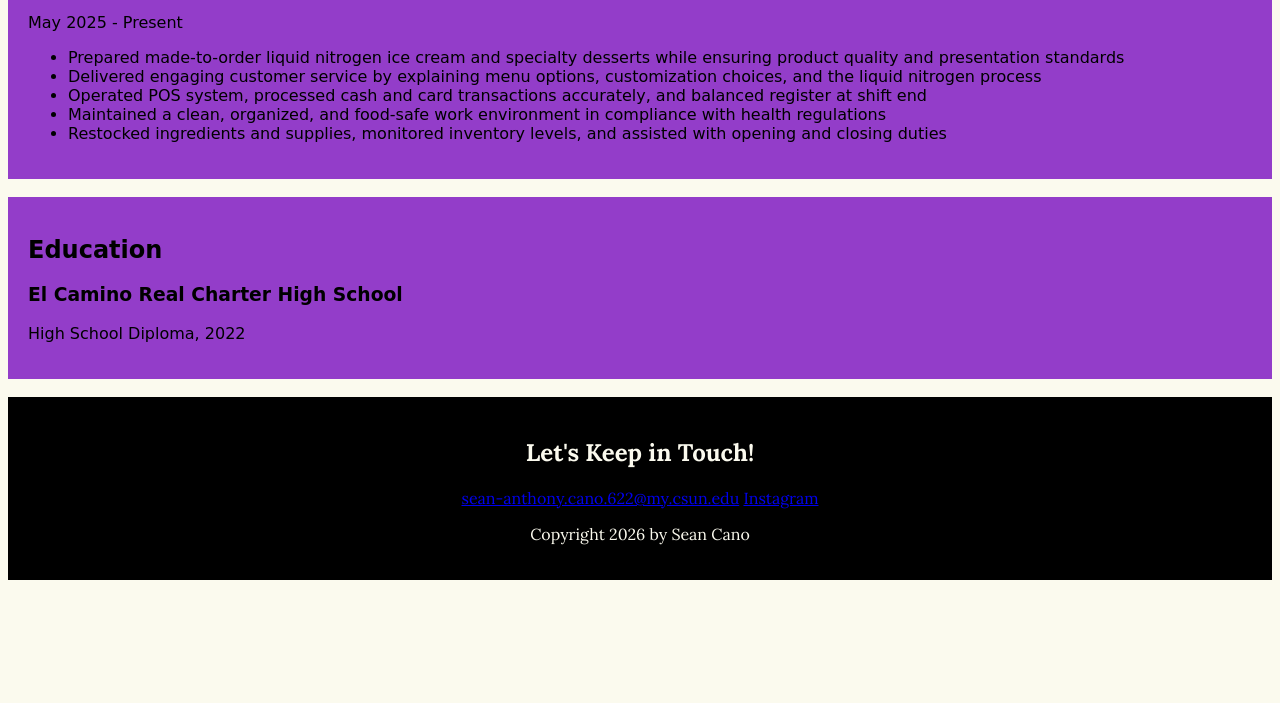
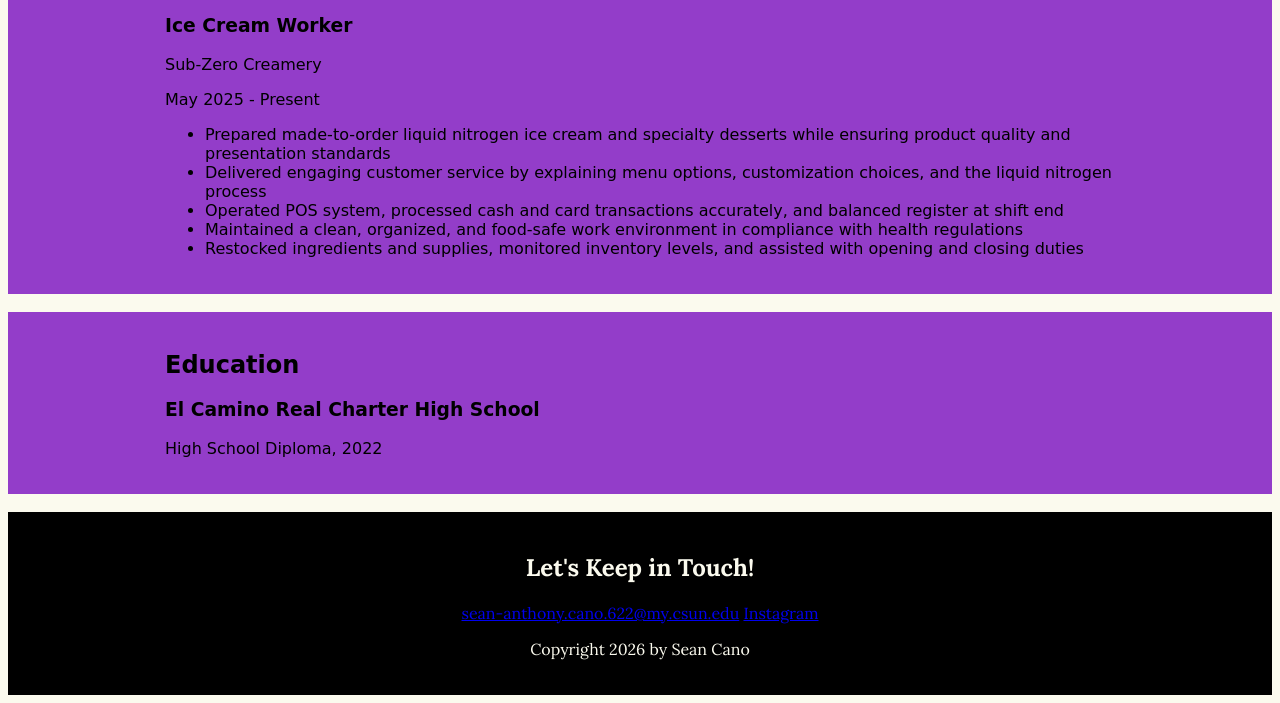
Before and after one commit to SeanC0313/Comp-484-HW7, a plain HTML site: page index.html in a window 1280 px wide. Shown: the part 844-1547 px from the top of the page. Before the commit the page ends 1432 px from the top, so only its background shows below. Drawn offline with Linux system fonts and the light colour scheme; a web font is replaced by a local one.

Commit message:
Step 2 done

```diff
--- a/css/styles.css
+++ b/css/styles.css
@@ -11,8 +11,8 @@ body {
     background: #FBFAEE;
 }
 
-content-wrap {
-    width: 950px;
+.content-wrap {
+    max-width: 950px;
     margin: 0 auto;
 }
 .flowLeft {
--- a/index.html
+++ b/index.html
@@ -23,6 +23,7 @@
     <main>
         <!-- // Work Experience -->
         <section class="workExperience">
+            <div class="content-wrap">
                 <h2>Work Experience</h2>
 
                 <!-- Job Details: copy this whole block to add more jobs -->
@@ -65,24 +66,27 @@
                     <li>Restocked ingredients and supplies, monitored inventory levels, and assisted with opening and closing duties</li>
                 </ul>
                 <!-- end of Job Details block. -->
-
+            </div>
         </section>
 
         <br>
 
         <!-- // Education -->
         <section class="education">
+            <div class="content-wrap">
                 <h2>Education</h2>
 
                 <!-- School details: copy this whole block to add more schools. -->
                 <h3>El Camino Real Charter High School</h3>
                 <p>High School Diploma, 2022</p>
                 <!-- End of school details. -->
+            </div>
         </section>
     </main>
     <br>
     <!-- // Footer & contact info -->
     <footer class="socials">
+        <div class="content-wrap">
             <h2 class="h2">Let's Keep in Touch!</h2>
 
             <!-- Social media and contact links. Add or remove any networks. -->
@@ -92,6 +96,7 @@
             </div>
 
             <p>Copyright 2026 by Sean Cano</p>
+        </div>
     </footer>
 </body>
 </html>
```
Lines whose indentation alone changed are shown as unchanged.
